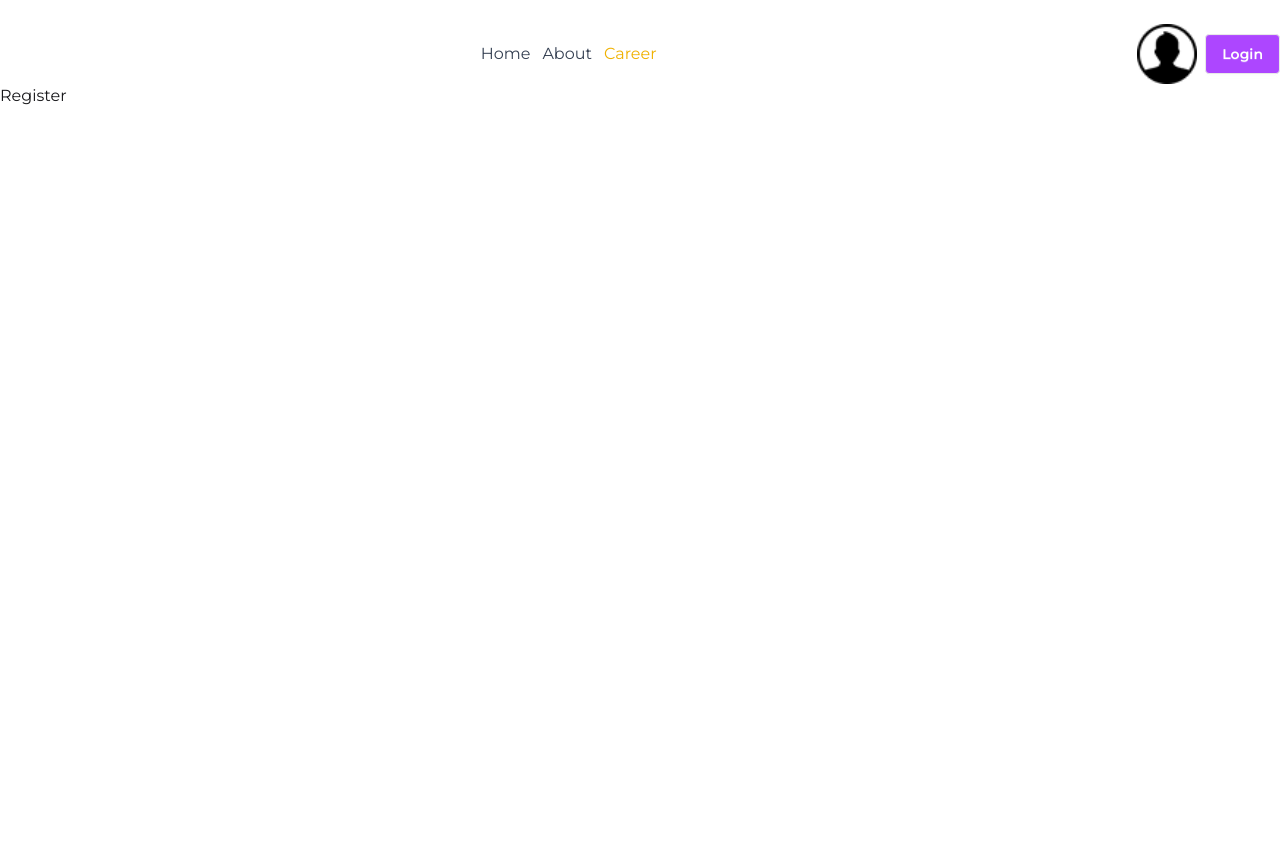
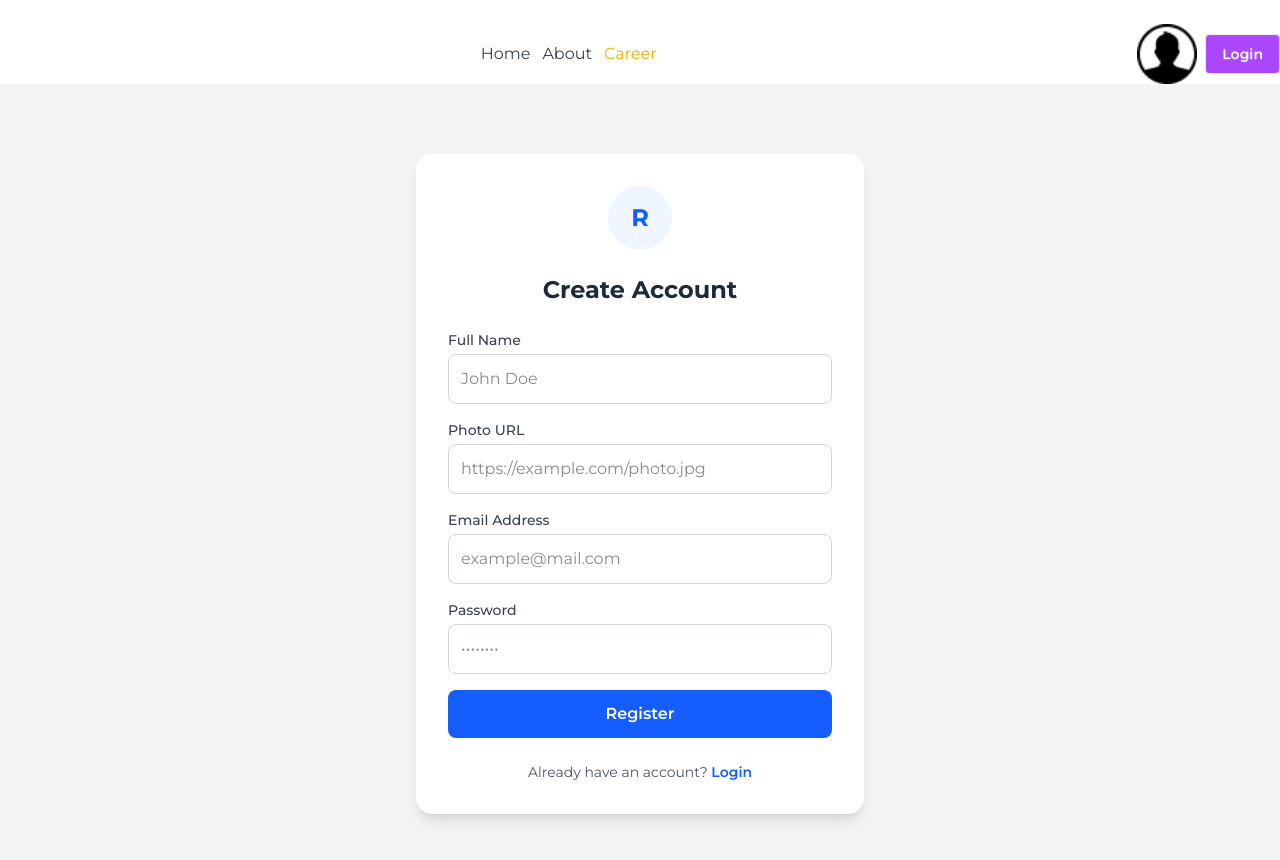
Before and after one commit to mr-mizanur/SkillSphere, a Next.js app: page /register in a window 1280 px wide. Shown: the top 860 px of the page. Before the commit the page ends 800 px from the top, so only its background shows below. Built offline with nearby package versions, Linux system fonts and the light colour scheme.

Commit message:
complate ui and add mongodb

```diff
--- a/package.json
+++ b/package.json
@@ -9,7 +9,10 @@
     "lint": "eslint"
   },
   "dependencies": {
+    "@better-auth/mongo-adapter": "^1.6.9",
+    "better-auth": "^1.6.9",
     "date-fns": "^4.1.0",
+    "mongodb": "^7.2.0",
     "next": "16.2.4",
     "react": "19.2.4",
     "react-dom": "19.2.4",
--- a/src/app/(auth)/login/page.jsx
+++ b/src/app/(auth)/login/page.jsx
@@ -1,10 +1,58 @@
+'use client'
+import Link from 'next/link';
 import React from 'react';
 
 const LoginPage = () => {
+
+   const handelLoginFunc = (e) =>{
+      e.preventDefault();
+      const email = e.target.email.value
+      const password = e.target.password.value
+      console.log(email, password  )
+   }
+
+
     return (
-        <div>
-            Login
+      <div className='min-h-screen bg-gray-100 flex justify-center items-center'>
+    <div className='container max-w-md mx-auto p-8 bg-white rounded-2xl shadow-lg'>
+
+        <div className='flex justify-center mb-6'>
+            <div className='p-4 rounded-full bg-blue-50 flex justify-center items-center w-16 h-16'>
+                <h2 className='text-2xl font-bold text-blue-600'>L</h2>
+            </div>
         </div>
+
+        <h1 className='text-2xl font-bold text-center mb-6 text-gray-800'>Login to Account</h1>
+
+        <form className='space-y-4' onSubmit={handelLoginFunc}>
+            <div>
+                <label className='block text-sm font-medium text-gray-700'>Email</label>
+                <input name='email'
+                    type="email"
+                    className='w-full p-3 mt-1 border border-gray-300 rounded-lg focus:ring-2 focus:ring-blue-500 outline-none'
+                    placeholder='example@mail.com'
+                />
+            </div>
+
+            <div>
+                <label className='block text-sm font-medium text-gray-700'>Password</label>
+                <input name='password'
+                    type="password"
+                    className='w-full p-3 mt-1 border border-gray-300 rounded-lg focus:ring-2 focus:ring-blue-500 outline-none'
+                    placeholder='••••••••'
+                />
+            </div>
+
+            <button className='w-full bg-blue-600 text-white p-3 rounded-lg font-semibold hover:bg-blue-700 transition'>
+                Login
+            </button>
+        </form>
+
+        <p className='mt-4 text-center text-sm text-gray-600'>
+            Don't have an account? <Link href={'/register'} className='text-blue-600 cursor-pointer'>Sign Up</Link>
+        </p>
+    </div>
+</div>
     );
 };
 
--- a/src/app/(auth)/register/page.jsx
+++ b/src/app/(auth)/register/page.jsx
@@ -1,10 +1,79 @@
+'use client'
+import Link from 'next/link';
 import React from 'react';
 
 const RegisterPage = () => {
+
+   const handleRegister = (e) => {
+      e.preventDefault();
+      const name = e.target.name.value;
+      const photo = e.target.photourl.value;
+      const email = e.target.email.value;
+      const password = e.target.password.value;
+
+      console.log({ name, photo, email, password });
+      // Akhane apni Firebase ba Auth logic likhte parben
+   }
+
     return (
-        <div>
-            Register
+      <div className='min-h-screen bg-gray-100 flex justify-center items-center p-4'>
+        <div className='w-full max-w-md p-8 bg-white rounded-2xl shadow-lg'>
+
+            <div className='flex justify-center mb-6'>
+                <div className='p-4 rounded-full bg-blue-50 flex justify-center items-center w-16 h-16'>
+                    <span className='text-2xl font-bold text-blue-600'>R</span>
+                </div>
+            </div>
+
+            <h1 className='text-2xl font-bold text-center mb-6 text-gray-800'>Create Account</h1>
+
+            <form className='space-y-4' onSubmit={handleRegister}>
+                {/* Name Field */}
+                <div>
+                    <label className='block text-sm font-medium text-gray-700'>Full Name</label>
+                    <input name='name' type="text" required
+                        className='w-full p-3 mt-1 border border-gray-300 rounded-lg focus:ring-2 focus:ring-blue-500 outline-none'
+                        placeholder='John Doe'
+                    />
+                </div>
+
+                {/* Photo URL Field */}
+                <div>
+                    <label className='block text-sm font-medium text-gray-700'>Photo URL</label>
+                    <input name='photourl' type="url" required
+                        className='w-full p-3 mt-1 border border-gray-300 rounded-lg focus:ring-2 focus:ring-blue-500 outline-none'
+                        placeholder='https://example.com/photo.jpg'
+                    />
+                </div>
+
+                {/* Email Field */}
+                <div>
+                    <label className='block text-sm font-medium text-gray-700'>Email Address</label>
+                    <input name='email' type="email" required
+                        className='w-full p-3 mt-1 border border-gray-300 rounded-lg focus:ring-2 focus:ring-blue-500 outline-none'
+                        placeholder='example@mail.com'
+                    />
+                </div>
+
+                {/* Password Field */}
+                <div>
+                    <label className='block text-sm font-medium text-gray-700'>Password</label>
+                    <input name='password' type="password" required
+                        className='w-full p-3 mt-1 border border-gray-300 rounded-lg focus:ring-2 focus:ring-blue-500 outline-none'
+                        placeholder='••••••••'
+                    />
+                </div>
+
+                <button type="submit" className='w-full bg-blue-600 text-white p-3 rounded-lg font-semibold hover:bg-blue-700 transition'>
+                    Register
+                </button>
+            </form>
+
+            <p className='mt-6 text-center text-sm text-gray-600'>
+                Already have an account? <Link href="/login" className='text-blue-600 font-semibold hover:underline'>Login</Link>
+            </p>
         </div>
+      </div>
     );
 };
 
--- /dev/null
+++ b/src/lib/auth.js
@@ -0,0 +1,13 @@
+import { betterAuth } from "better-auth";
+import { MongoClient } from "mongodb";
+import { mongodbAdapter } from "better-auth/adapters/mongodb";
+
+const client = new MongoClient("mongodb+srv://Tarek_auth:bMTbFSaKyGiqnQJL@cluster0.uaz5xk0.mongodb.net/?appName=Cluster0");
+const db = client.db();
+
+export const auth = betterAuth({
+  database: mongodbAdapter(db, {
+    // Optional: if you don't provide a client, database transactions won't be enabled.
+    client
+  }),
+});
```
Also changed, not shown: 1 other file (tests, documents, lock files or other folders).
